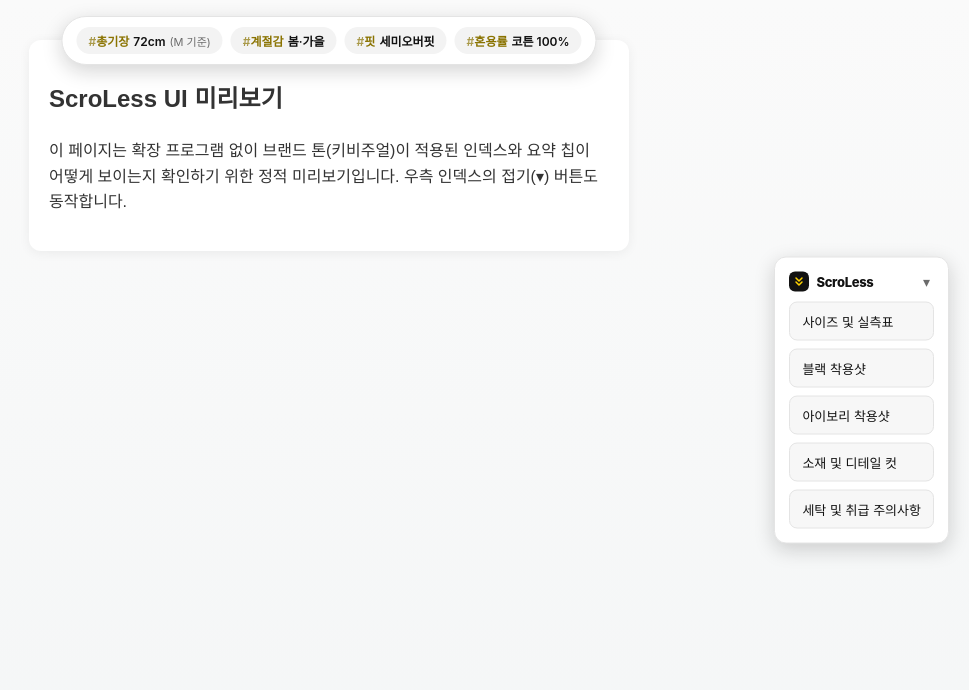
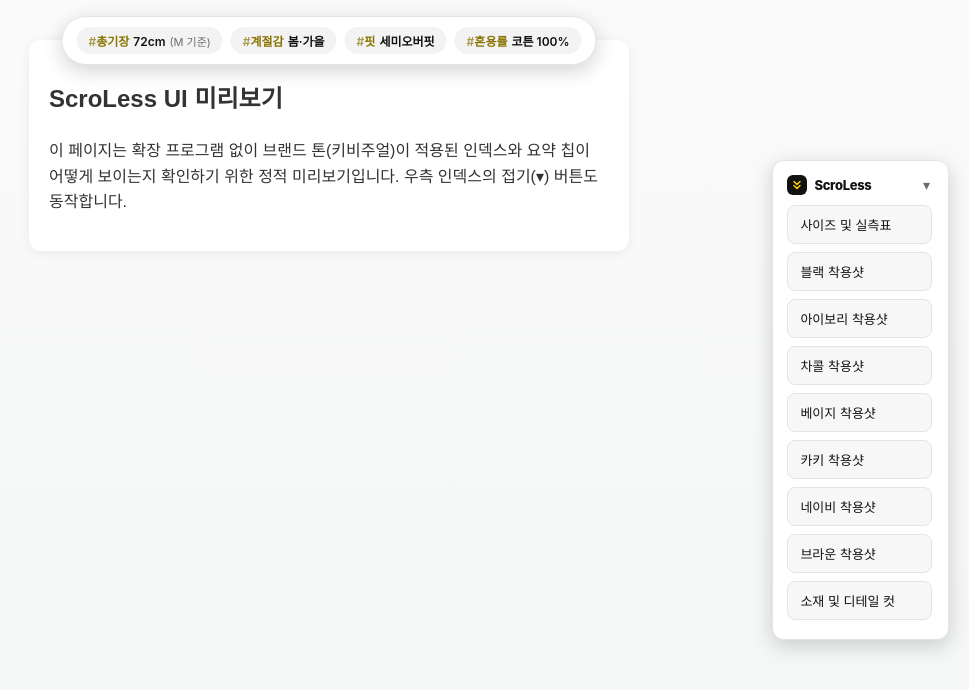
Before and after one commit to Duckcchun/ScroLess, a browser extension: page test/ui-preview.html in a window 1280 px wide. Shown: the top 690 px of the page, without its empty margins (311-1280 px from the left). Drawn offline with Linux system fonts and the light colour scheme.

Commit message:
인덱스 항목 많을 때 화면 벗어남 방지: 목록 영역 스크롤 처리
- .sl-index__items에 max-height + overflow-y로 뷰포트 초과 시 내부 스크롤
- 착용샷이 색상별로 많아도 모든 구역 점프 기능 유지 (데이터 축소 없이 UI로 해결)
- 브랜드 톤의 얇은 스크롤바 스타일 추가
- ui-preview: 착용샷 8색 케이스로 긴 인덱스 상황 재현

```diff
--- a/src/styles.css
+++ b/src/styles.css
@@ -113,6 +113,25 @@
   display: flex;
   flex-direction: column;
   gap: 8px;
+  /* 착용샷이 색상별로 많거나 구역이 많아도 인덱스가 화면을 벗어나지 않도록,
+   * 항목 목록이 뷰포트 높이를 넘으면 이 영역 안에서만 스크롤되게 한다.
+   * (헤더는 고정, 항목만 스크롤 → 모든 구역에 계속 접근 가능) */
+  max-height: min(60vh, 420px);
+  overflow-y: auto;
+  /* 스크롤바가 항목 텍스트를 가리지 않게 살짝 여백 */
+  padding-right: 2px;
+}
+
+/* 인덱스 항목 목록 스크롤바를 브랜드 톤으로 얇게 표시 */
+.sl-index__items::-webkit-scrollbar {
+  width: 6px;
+}
+.sl-index__items::-webkit-scrollbar-thumb {
+  background: var(--sl-border);
+  border-radius: 3px;
+}
+.sl-index__items::-webkit-scrollbar-thumb:hover {
+  background: var(--sl-text-muted);
 }
 
 .sl-index__item {
--- a/test/ui-preview.html
+++ b/test/ui-preview.html
@@ -71,10 +71,16 @@
         </span>
         <button type="button" class="sl-index__toggle" aria-label="인덱스 접기/펼치기" aria-expanded="true">▾</button>
       </div>
+      <!-- 착용샷이 색상별로 많은 "긴 인덱스" 케이스: 뷰포트를 넘으면 이 목록 안에서 스크롤된다 -->
       <div class="sl-index__items">
         <button type="button" class="sl-index__item">사이즈 및 실측표</button>
         <button type="button" class="sl-index__item">블랙 착용샷</button>
         <button type="button" class="sl-index__item">아이보리 착용샷</button>
+        <button type="button" class="sl-index__item">차콜 착용샷</button>
+        <button type="button" class="sl-index__item">베이지 착용샷</button>
+        <button type="button" class="sl-index__item">카키 착용샷</button>
+        <button type="button" class="sl-index__item">네이비 착용샷</button>
+        <button type="button" class="sl-index__item">브라운 착용샷</button>
         <button type="button" class="sl-index__item">소재 및 디테일 컷</button>
         <button type="button" class="sl-index__item">세탁 및 취급 주의사항</button>
       </div>
```
